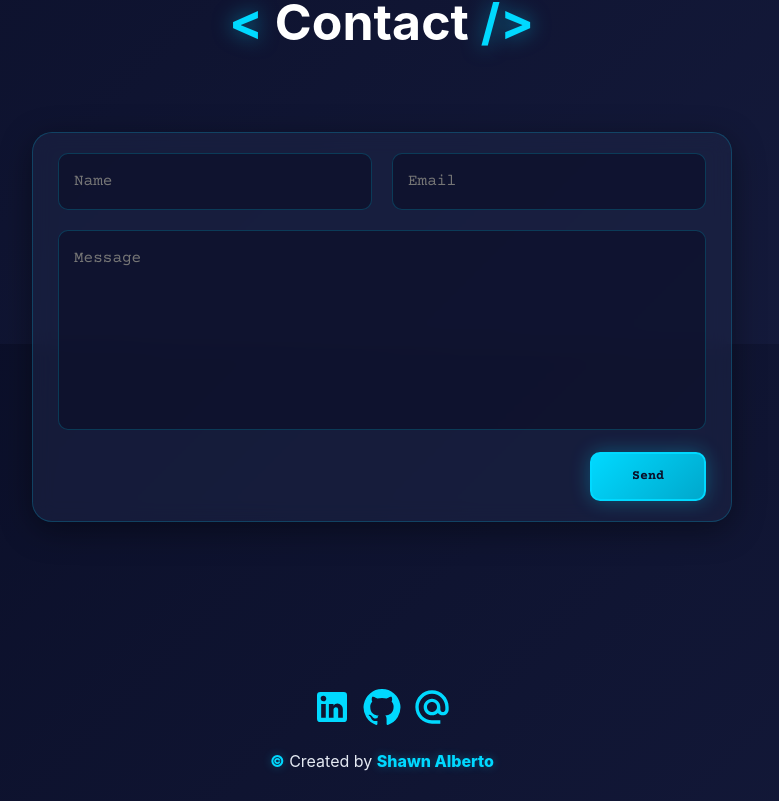
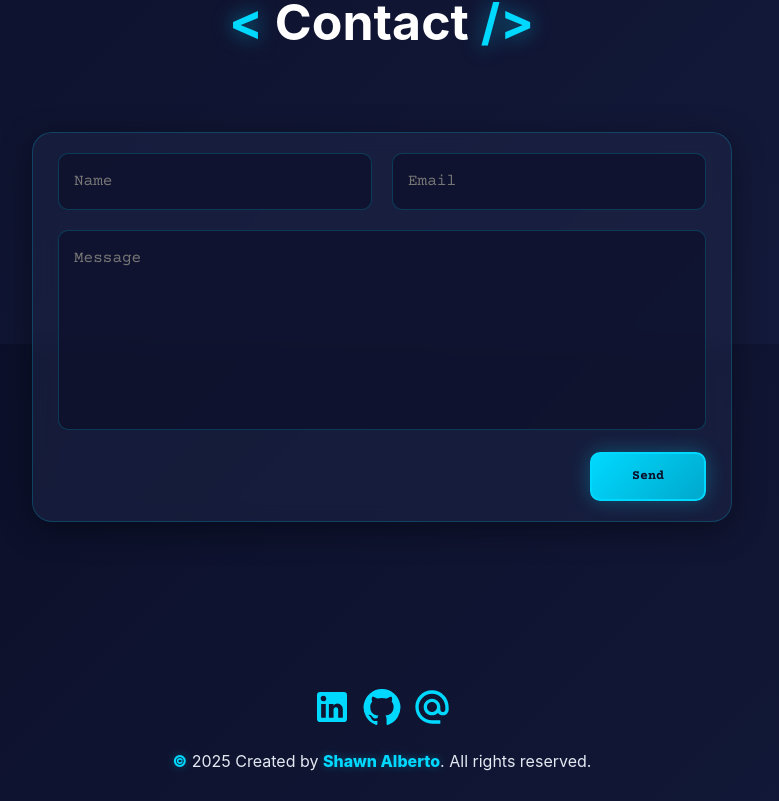
Before and after one commit to Shaawwnn/portfolio, a React (Create React App) app: page / in a window 1280 px wide. Shown: the part 3656-4457 px from the top of the page, without its empty margins (258-1037 px from the left). Built offline with nearby package versions, Linux system fonts and the light colour scheme.

Commit message:
📝 Update copyright notice

```diff
--- a/src/components/Footer.jsx
+++ b/src/components/Footer.jsx
@@ -36,7 +36,7 @@ const Footer = () => {
 
         <div>
           <p className="footerTxt">
-            <span>&#169;</span> Created by <span>Shawn Alberto</span>
+            <span>&#169;</span> 2025 Created by <span>Shawn Alberto</span>. All rights reserved.
           </p>
         </div>
       </div>
```
